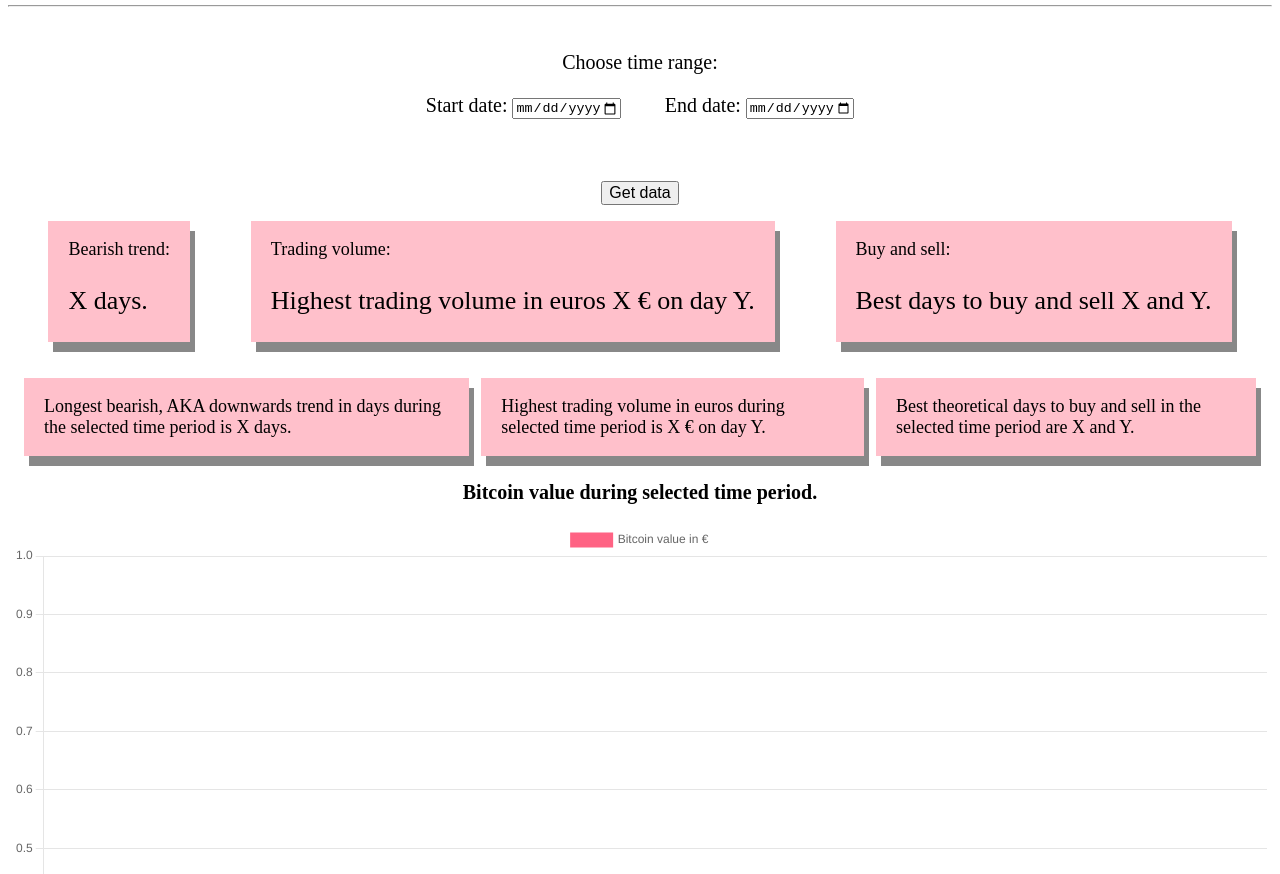
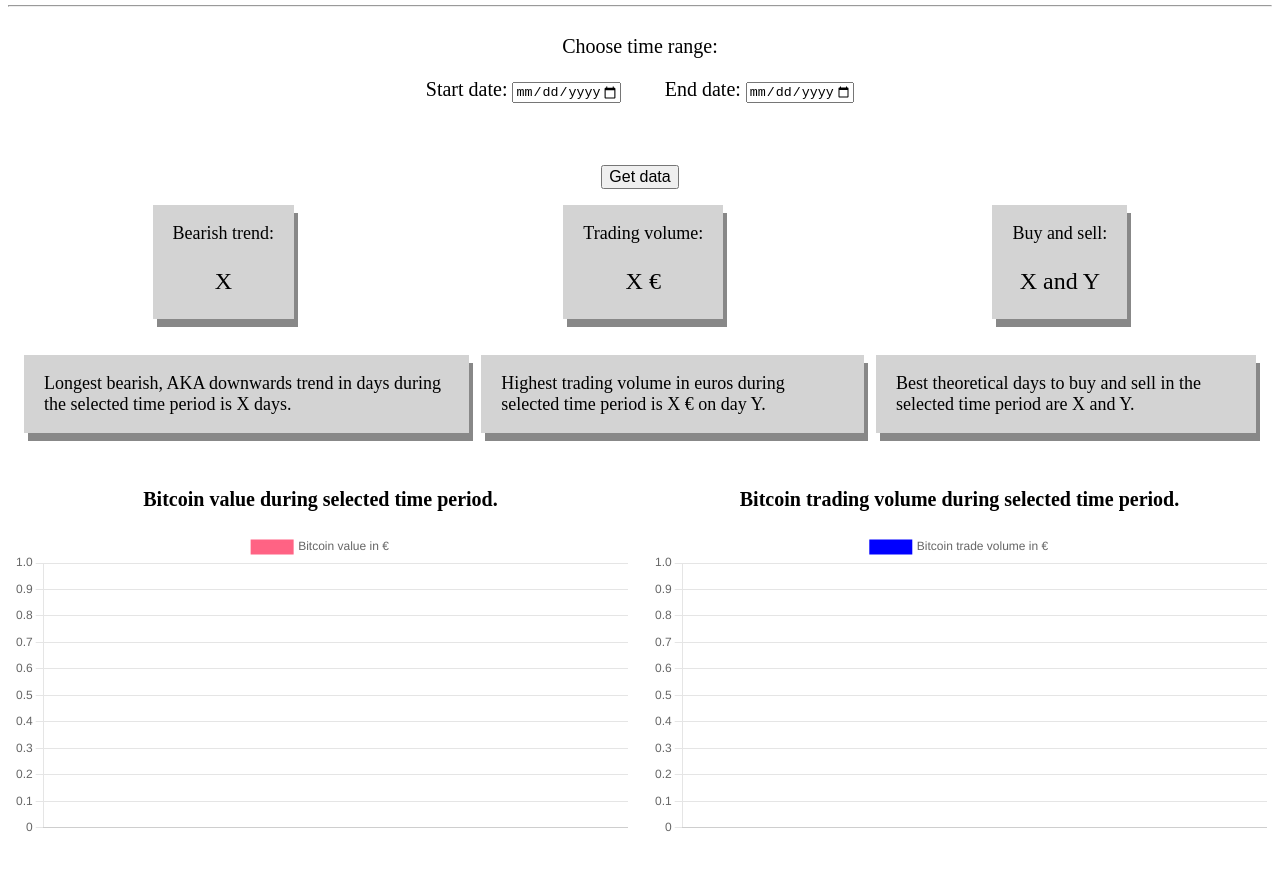
Before and after one commit to Johuotar/bittracker, a website built with webpack: page index.html in a window 1280 px wide. Shown: the part 78-952 px from the top of the page. Built offline with nearby package versions, Linux system fonts and the light colour scheme.

Commit message:
changes to style and how values are presented

```diff
--- a/css/styles.css
+++ b/css/styles.css
@@ -52,23 +52,42 @@
 
 .chart {
   padding: 5px;
+  margin-top: 30px;
+  display: flex;
+  flex-direction: row;
+  gap: 12px;
+  align-content: center;
+}
+
+.chart-left {
+  width: 50%;
+}
+
+.chart-right {
+  width: 50%;
 }
 
 .box {
-  box-shadow: 5px 10px #888888;
-  background-color: pink;
+  box-shadow: 4px 8px #888888;
+  background-color: lightgrey;
 }
 
 .result {
   font-size: 18px;
   padding-left: 20px;
   padding-right: 20px;
+  display: flex;
+  flex-direction: column;
+  align-items: center;
 }
 
 .result-large {
-  font-size: 26px;
+  font-size: 24px;
   padding-left: 20px;
   padding-right: 20px;
+  display: flex;
+  flex-direction: column;
+  align-items: center;
 }
 
 .padding_top_small {
--- a/index.html
+++ b/index.html
@@ -31,7 +31,7 @@
     <!-- Navigation top bar ends -->
 
     <!-- Select time range -->
-    <div class="time padding_top_small">
+    <div class="time">
         <p>Choose time range:</p>
         <div class="rows">
             <div class="selection">
@@ -58,19 +58,19 @@
             <div class="box">
                 <p class="result">Bearish trend:</p>
                 <p id="bearish_summary" class="result-large">
-                    X days.
+                    X
                 </p>
             </div>
             <div class="box">
                 <p class="result">Trading volume:</p>
                 <p id="volume_value_summary" class="result-large">
-                    Highest trading volume in euros X € on day Y.
+                    X €
                 </p>
             </div>
             <div class="box">
                 <p class="result">Buy and sell:</p>
                 <p id="best_dates_summary" class="result-large">
-                    Best days to buy and sell X and Y.
+                    X and Y
                 </p>
             </div>
         </div>
@@ -99,21 +99,24 @@
     </div>
 
     <div class="chart">
+        <div class="chart-left">
             <p class="desc">
                 Bitcoin value during selected time period.
             </p>
             <div>
                 <canvas id="ChartCanvas"></canvas>
             </div>
-
+        </div>
         <br>
+        <div class="chart-right">
             <p class="desc">
                 Bitcoin trading volume during selected time period.
             </p>
             <div>
                 <canvas id="VolumeChartCanvas"></canvas>
             </div>
-
+        </div>
+    </div>
         <!-- Results end -->
 
         <!-- Footer -->
@@ -126,7 +129,7 @@
             </footer>
         </div>
         <!-- Footer ends-->
-    </div>
+
 
 <!-- Chart.js plugin for showing price history, webpack bundle -->
 <script src="dist/bundle.js"></script>
--- a/src/script.js
+++ b/src/script.js
@@ -316,12 +316,15 @@
                 }
             }
         }
-        let buyDay, SellDay;
+        highestMultiplier = highestMultiplier.toPrecision(6);
+        let buyDay, SellDay, buyDate, SellDate;
         let newDate = new Date(closestTimePoints[startEndDate[0]]);
-        buyDay = newDate.toDateString()
+        buyDay = newDate.toUTCString()
+        buyDate = newDate.toDateString()
         newDate = new Date(closestTimePoints[startEndDate[1]]);
-        SellDay = newDate.toDateString()
-        return [buyDay, SellDay, highestMultiplier]
+        SellDay = newDate.toUTCString()
+        SellDate = newDate.toDateString()
+        return [buyDay, SellDay, highestMultiplier, buyDate, SellDate]
     }
 
     function updateCharts() {
@@ -343,7 +346,7 @@
         }
         else {
             elementBuySellDays.innerHTML = "Best days to buy and sell during the selected time period was to buy on " + insight3Array[0] + " and sell on " + insight3Array[1] + " with price being multiplied by " + insight3Array[2];
-            elementBuySellSummary.innerHTML = insight3Array[0] + " and " + insight3Array[1];
+            elementBuySellSummary.innerHTML = insight3Array[3] + " and " + insight3Array[4];
         }
     }
 
```
Lines whose indentation alone changed are shown as unchanged.
